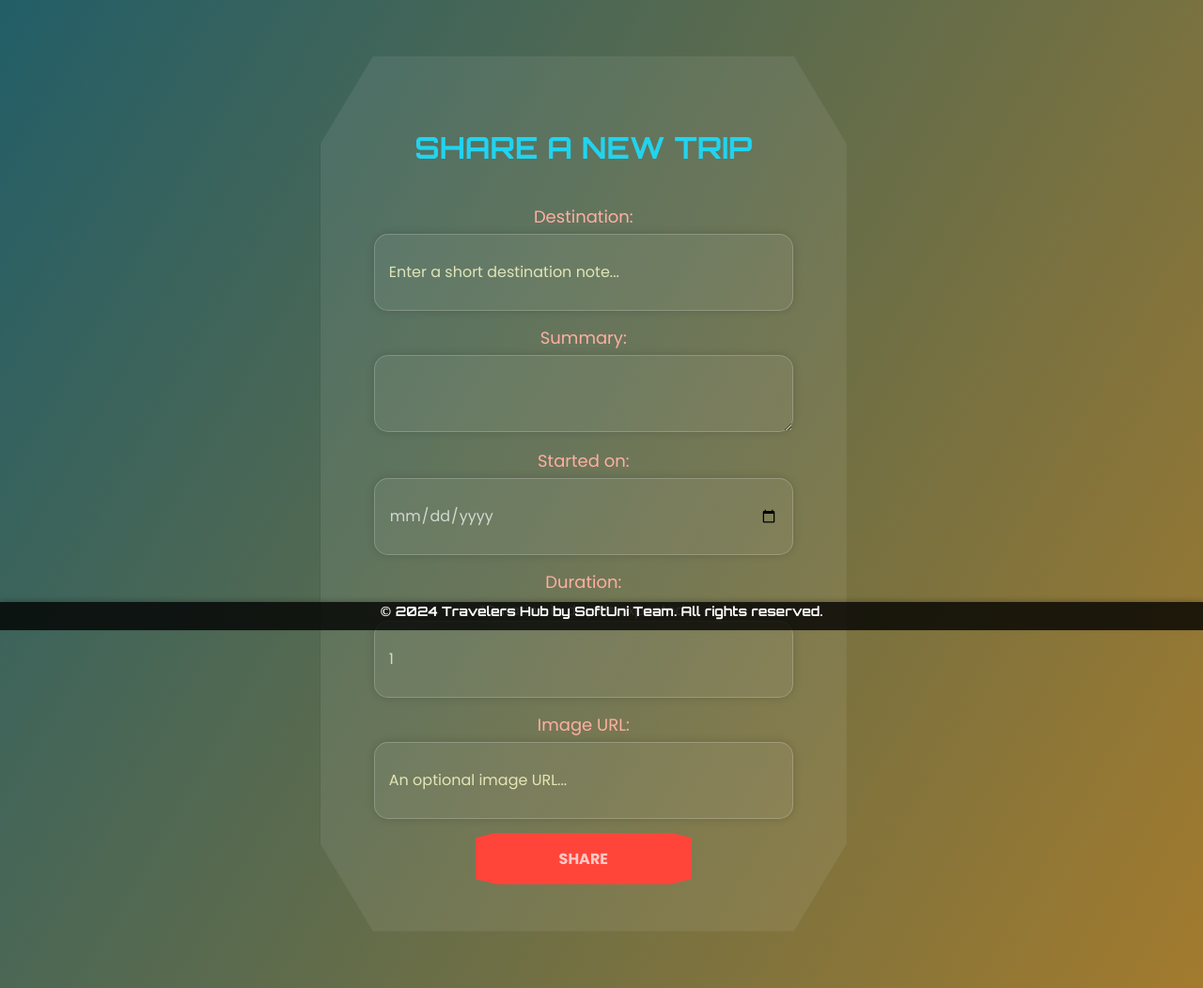
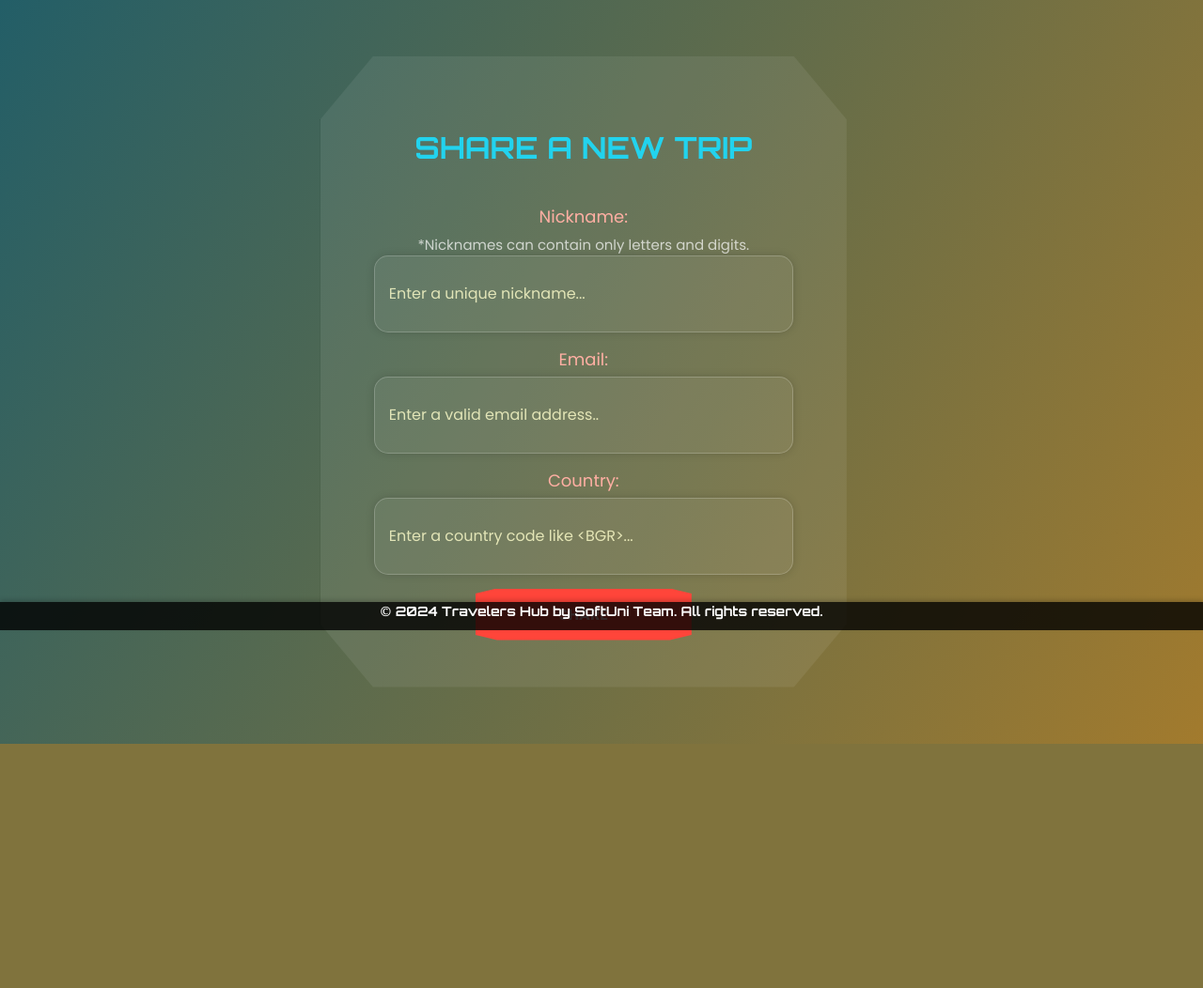
Before and after one commit to Viksata7677/Python-Web, a Django app: template templates/create-trip.html in a window 1280 px wide. Shown: the part 129-1181 px from the top of the page at 94% size. After the commit the page ends 921 px from the top, so only its background shows below. Run offline with Django 5.2, Linux system fonts and the light colour scheme; the template is opened without the code that fills it: values that come from a table or form of the project are taken from there, others are empty; data comes from the database, SQL or seed files in the repository; both versions use the stored data as it was after the commit; parts of the project's set-up code (start-up, migrations or seed data) failed here and were passed over.

Commit message:
Add: trip create page

```diff
--- a/DjangoBasicsRetakeExam/urls.py
+++ b/DjangoBasicsRetakeExam/urls.py
@@ -22,4 +22,5 @@
     path('admin/', admin.site.urls),
     path('', include('common.urls')),
     path('traveler/', include('traveler.urls')),
+    path('trips/', include('trips.urls')),
 ]
--- a/templates/base.html
+++ b/templates/base.html
@@ -28,7 +28,7 @@
                 {% if profile %}
                     <div class="user">
                         <a href="{% url 'all-trips' %}">All Trips</a>
-                        <a href="#">Share Trip</a>
+                        <a href="{% url 'create-trip' %}">Share Trip</a>
                         <a href="#">Traveler's Profile</a>
                     </div>
 
--- a/templates/create-trip.html
+++ b/templates/create-trip.html
@@ -7,49 +7,9 @@
             <section id="create">
                 <div class="form">
                     <h2>Share a New Trip</h2>
-                    <form class="create-form" action="" method="">
-                        <div>
-                            <label for="id_destination">Destination:</label>
-
-                            <input type="text" name="destination" maxlength="100"
-                                placeholder="Enter a short destination note..." required id="id_destination">
-
-                        </div>
-
-                        <div>
-                            <label for="id_summary">Summary:</label>
-
-                            <textarea name="summary" cols="40" rows="10" placeholder="Share your exciting moments..."
-                                required id="id_summary">
-                            </textarea>
-
-                        </div>
-
-                        <div>
-                            <label for="id_start_date">Started on:</label>
-
-                            <input type="date" name="start_date" required id="id_start_date">
-
-                        </div>
-
-                        <div>
-                            <label for="id_duration">Duration:</label>
-
-                            <div class="helptext" id="id_duration_helptext">*Duration in days is expected.</div>
-
-                            <input type="number" name="duration" value="1" min="0" required
-                                aria-describedby="id_duration_helptext" id="id_duration">
-
-                        </div>
-
-                        <div>
-                            <label for="id_image_url">Image URL:</label>
-
-                            <input type="url" name="image_url" maxlength="200" placeholder="An optional image URL..."
-                                id="id_image_url">
-
-                        </div>
-
+                    <form class="create-form" action="" method="post">
+                        {{ form }}
+                            {% csrf_token %}
                         <button type="submit">Share</button>
                     </form>
                 </div>
--- a/traveler/forms.py
+++ b/traveler/forms.py
@@ -17,3 +17,7 @@
             'email': 'Email:',
             'country': 'Country:'
         }
+
+
+class TravelerCreateForm(TravelerBaseForm):
+    pass
--- a/traveler/views.py
+++ b/traveler/views.py
@@ -1,8 +1,8 @@
-from django.shortcuts import render
+
 from django.urls import reverse_lazy
 from django.views.generic import CreateView
 
-from traveler.forms import TravelerBaseForm
+from traveler.forms import TravelerCreateForm
 from traveler.models import Traveler
 
 
@@ -12,5 +12,5 @@
 class TravelerCreateView(CreateView):
     model = Traveler
     template_name = 'create-traveler.html'
-    form_class = TravelerBaseForm
+    form_class = TravelerCreateForm
     success_url = reverse_lazy('all-trips')
```
Also changed, not shown: DjangoBasicsRetakeExam/settings.py (+7 -3 lines), trips/views.py (+18 -1 lines), db.sqlite3.
